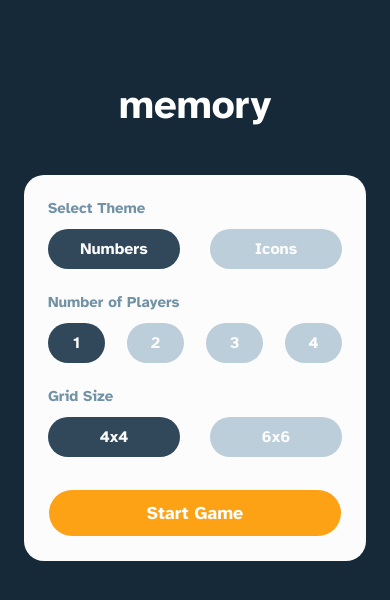
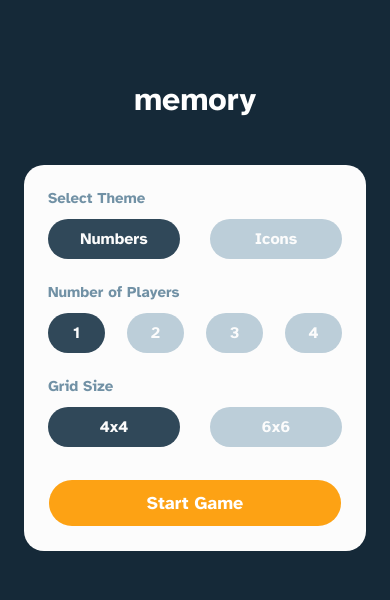
Before and after one commit to FerdinandoGeografo/memory-game, a React (Vite) app: page /start in a window 390 px wide. Shown: the top 600 px of the page. Built offline with nearby package versions, Linux system fonts and the light colour scheme.

Commit message:
fix(layout): adapt logo size on mobile game and start page

```diff
--- a/src/components/GameToolbar.tsx
+++ b/src/components/GameToolbar.tsx
@@ -22,7 +22,7 @@ export default function GameToolbar() {
 
   return (
     <header className="flex items-center justify-between gap-2">
-      <Logo variant="dark" />
+      <Logo variant="dark" className="max-sm:text-xl max-sm:leading-7.5" />
 
       <div className="hidden items-center gap-4 sm:flex">
         <Button onClick={() => dispatch(restartGame(config.gridSize))}>
--- a/src/components/Logo.tsx
+++ b/src/components/Logo.tsx
@@ -1,11 +1,18 @@
+import { cn } from "@/lib/utils";
+
 interface LogoProps {
   variant?: "light" | "dark";
+  className?: string;
 }
 
-export default function Logo({ variant = "light" }: LogoProps) {
+export default function Logo({ variant = "light", className }: LogoProps) {
   return (
     <h1
-      className={`text-4xl leading-12.5 ${variant === "light" ? "text-white" : "text-blue-800"}`}
+      className={cn(
+        "text-4xl leading-12.5",
+        variant === "light" ? "text-white" : "text-blue-800",
+        className,
+      )}
     >
       memory
     </h1>
--- a/src/pages/Start.tsx
+++ b/src/pages/Start.tsx
@@ -36,7 +36,7 @@ export default function Start() {
         animate={{ opacity: 1, y: 0 }}
         transition={{ duration: 0.4, ease: "easeInOut" }}
       >
-        <Logo />
+        <Logo className="max-sm:text-3xl max-sm:leading-10" />
       </motion.header>
 
       <main className="flex w-full max-w-2xl flex-col rounded-xl bg-neutral-100 p-6 sm:p-14">
```
